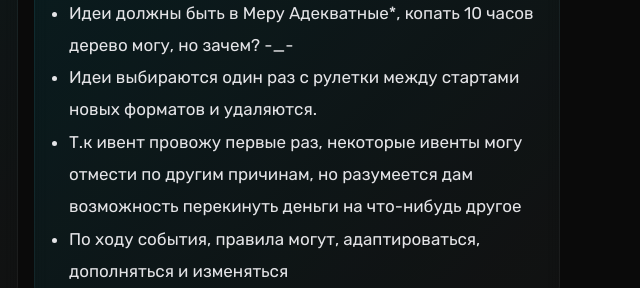
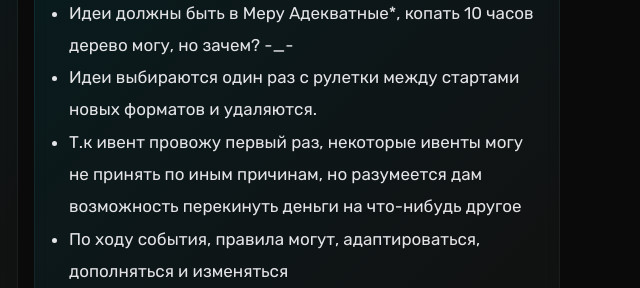
Before and after one commit to KrekerShow/RimaFon, a plain HTML site: page index.html in a window 1280 px wide. Shown: the part 1700-1988 px from the top of the page, 614-1254 px from the left. Drawn offline with Linux system fonts and the light colour scheme; a web font is replaced by a local one.

Commit message:
Update index.html

```diff
--- a/index.html
+++ b/index.html
@@ -210,7 +210,7 @@
               <li>НЕ ПРЕДЛАГАТЬ ЧУЖИЕ СБОРКИ (они долгие)</li>
               <li>Идеи должны быть в Меру Адекватные*, копать 10 часов дерево могу, но зачем? -_-</li>
               <li>Идеи выбираются один раз с рулетки между стартами новых форматов и удаляются.</li>
-              <li>Т.к ивент провожу первые раз, некоторые ивенты могу отмести по другим причинам, но разумеется дам возможность перекинуть деньги на что-нибудь другое</li>
+              <li>Т.к ивент провожу первый раз, некоторые ивенты могу не принять по иным причинам, но разумеется дам возможность перекинуть деньги на что-нибудь другое</li>
               <li>По ходу события, правила могут, адаптироваться, дополняться и изменяться</li>
             </ul>
           </div>
```
